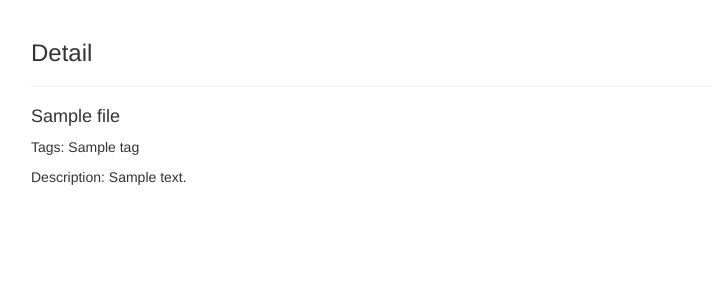
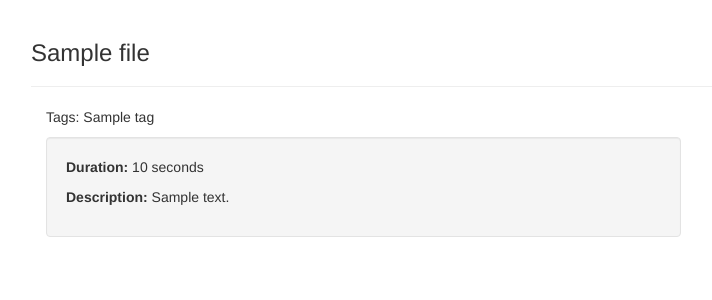
Before and after one commit to kfarr2/mlp, a Django app: template mlp/templates/files/detail.html in a window 1280 px wide. Shown: the part 52-352 px from the top of the page, without its empty margins (54-766 px from the left). Run offline with Django 3.2, Linux system fonts and the light colour scheme; the template is opened without the code that fills it: most values are stand-ins (such as "Sample title", 1, 10 or a date in 2020); some libraries are stand-ins or nearby versions.

Commit message:
small changes in the files/detail template

```diff
--- a/mlp/files/views.py
+++ b/mlp/files/views.py
@@ -79,7 +79,6 @@ def edit(request, file_id):
         'file': file,
     })
 
-@decorators.can_view_file
 def detail(request, file_id):
     """
     Detail views
--- a/mlp/templates/files/detail.html
+++ b/mlp/templates/files/detail.html
@@ -2,16 +2,18 @@
 
 {% block content %}
 <div class="container">
-    <h3>Detail</h3>
+    <h3>{{ file.name }}</h3>
     <hr />
+    <div class="col-md-7">
         {% if file and user.is_staff %}
             {% if file.status == FileStatus.READY %}
-            <a class="btn btn-default" href="{% url 'files-edit' file.pk %}">Edit Data</a>
-        {% else %}
-            <a class="btn btn-danger" href="{% url 'files-delete' file.pk %}">Delete</a>
+            <div class="btn-group pull-right">
+                <a class="btn btn-default" href="{% url 'files-edit' file.pk %}"><span class="glyphicon glyphicon-pencil"></span></a>
+                <a class="btn btn-danger" href="{% url 'files-delete' file.pk %}"><span class="glyphicon glyphicon-trash"></span></a>
+            </div>
+            <br />
             {% endif %}
         {% endif %}
-    <h4>{{ file.name }}</h4>
         <p>Tags:
         {% for file_tag in file_tags %}
             {{ file_tag.tag }}
@@ -39,10 +41,15 @@
                 No audio urls were specified.
             {% endif %}
         {% endif %}
-    <p>Description: {{ file.description }}</p>
+        <div class="well">
+            <p><strong>Duration:</strong> {{ file.duration }} seconds</p>
+            <p><strong>Description:</strong> {{ file.description }}</p>
+
+        </div>
 
         {% if file.file and user.is_authenticated %}
-        <p><a class="btn btn-default" href="{% url 'files-download' file.pk %}">Download Original</a></p>
+        <p><a class="btn btn-default" href="{% url 'files-download' file.pk %}"><span class="glyphicon glyphicon-download-alt"></span> Download</a></p>
         {% endif %}
     </div>
+</div>
 {% endblock %}
```
Lines whose indentation alone changed are shown as unchanged.
